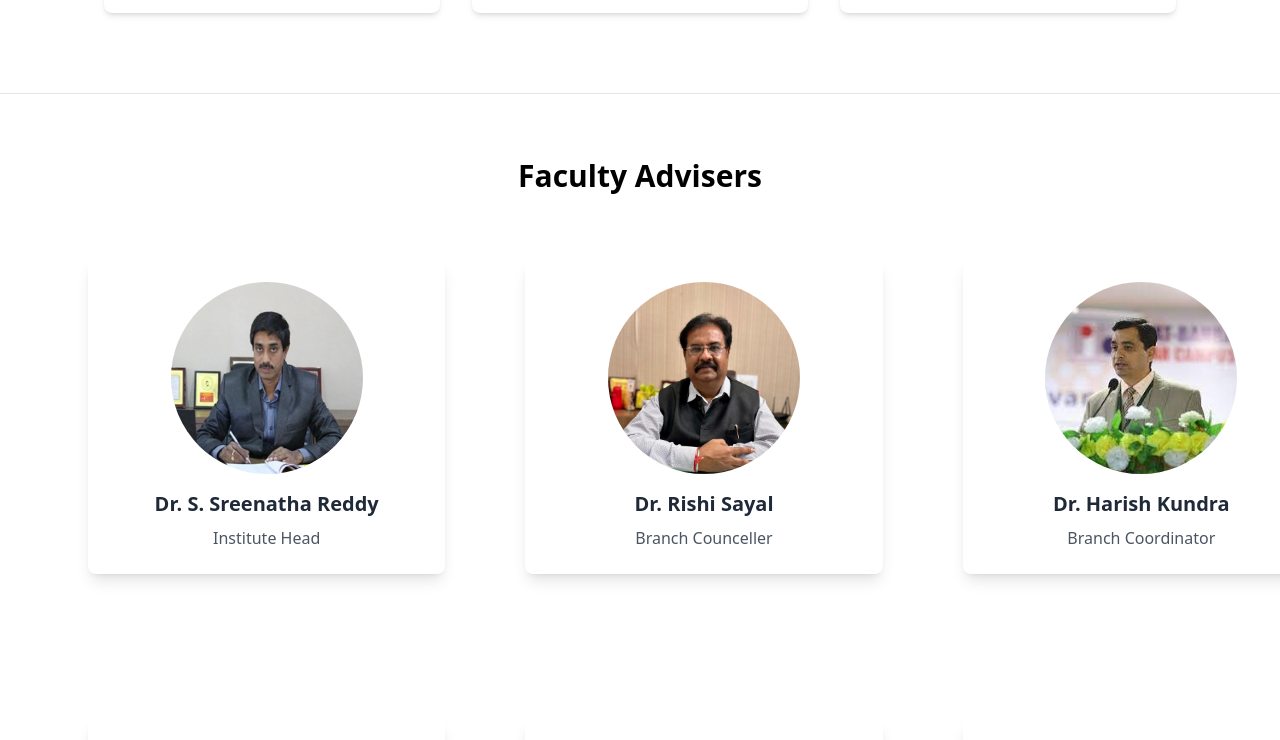
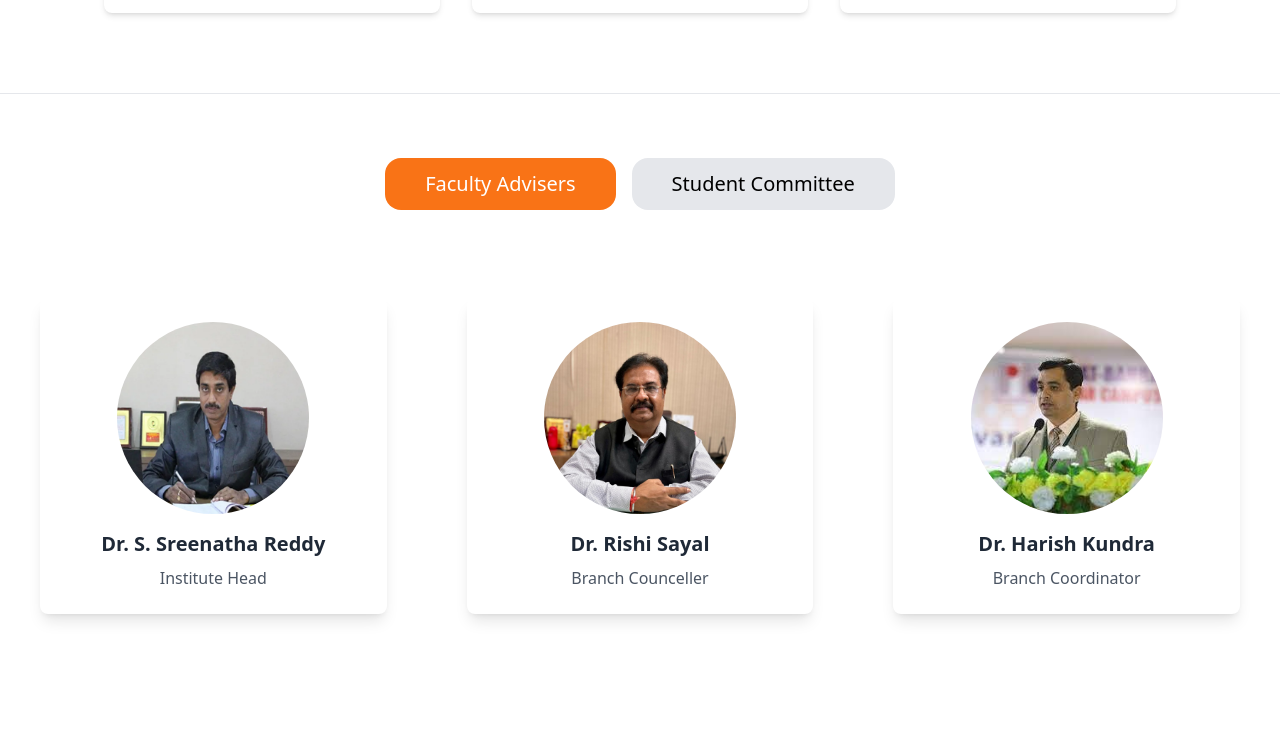
Before and after one commit to dr-harish-kundra/IEEE-GNITC-temp, a React (Vite) app: page / in a window 1280 px wide. Shown: the part 3400-4140 px from the top of the page. Built offline with nearby package versions, Linux system fonts and the light colour scheme.

Commit message:
css changed

```diff
--- a/src/App.jsx
+++ b/src/App.jsx
@@ -5,8 +5,9 @@ import Navbar from "./pages/Navbar"
 import Societies from "./pages/Societies"
 import Contact from "./pages/Contact"
 import TopLeader from "./pages/TopLeader"
-import FacultyAdvisers from "./pages/FacultyAdivers"
-import StudentCoreTeam from "./pages/StudentCoreTeam"
+import FacultyAdvisers from "./components/FacultyAdivers"
+import StudentCoreTeam from "./components/StudentCoreTeam"
+import Members from "./pages/Membres"
 
 
 function App() {
@@ -20,8 +21,8 @@ function App() {
 		<Societies />
 		<Event />
 		<TopLeader />
-		<FacultyAdvisers />
-		<StudentCoreTeam />
+
+    <Members />
 		<Contact />
 
 		</>
--- a/src/pages/FacultyAdivers.jsx
+++ b/src/components/FacultyAdivers.jsx
@@ -42,9 +42,9 @@ function FacultyAdvisers() {
   ];
 
   return (
-    <div className="p-6 my-5 border-b overflow-hidden "id="Faculty">
-      <h2 className="text-center text-3xl font-bold mb-16">Faculty Advisers</h2>
-      <div className="md:ml-16 w-full grid grid-cols-1 md:grid-cols-2 lg:grid-cols-3 gap-20 grid-">
+    <div className="p-6 my-5 border-b overflow-hidden container mx-auto "id="Faculty">
+      {/* <h2 className="text-center text-3xl font-bold mb-16">Faculty Advisers</h2> */}
+      <div className=" w-full grid grid-cols-1 md:grid-cols-2 lg:grid-cols-3 md:gap-20 gap-5 ">
         {advisers.map((adviser, index) => (
           <div
             key={index}
--- a/src/pages/StudentCoreTeam.jsx
+++ b/src/components/StudentCoreTeam.jsx
@@ -67,9 +67,9 @@ function StudentCoreTeam() {
 	];
 
 	return (
-		<div className="p-6 my-5 overflow-hidden" id="Students">
-		<h2 className="text-center text-3xl font-bold mb-16">Core Team</h2>
-		<div className="md:ml-16 w-full grid grid-cols-1 md:grid-cols-2 lg:grid-cols-3 gap-20 grid-">
+		<div className="p-6 my-5 border-b  overflow-hidden container mx-auto" id="Students">
+		{/* <h2 className="text-center text-3xl font-bold mb-16">Core Team</h2> */}
+		<div className=" w-full grid grid-cols-1 md:grid-cols-2 lg:grid-cols-3 md:gap-20 gap-5 ">
 		{students.map((student, index) => (
 			<div
 			key={index}
--- /dev/null
+++ b/src/pages/Membres.jsx
@@ -0,0 +1,32 @@
+import React, { useState } from 'react';
+import FacultyAdvisers from '../components/FacultyAdivers';
+import StudentCoreTeam from '../components/StudentCoreTeam';
+
+
+const Members = () => {
+  const [activeComponent, setActiveComponent] = useState('faculty'); // Default to 'student'
+
+  return (
+    <div className="container mx-auto p-4">
+      <div className="flex justify-center mb-14">
+        <button
+          className={`md:px-10 px-8  md:text-xl py-2 rounded-2xl my-2  md:py-3 mx-2 ${activeComponent === 'faculty' ? 'bg-orange-500 text-white' : 'bg-gray-200'}`}
+          onClick={() => setActiveComponent('faculty')}
+        >
+          Faculty Advisers
+        </button>
+        <button
+          className={`md:px-10 px-5  md:text-xl py-2 rounded-2xl my-2  md:py-3 mx-2 ${activeComponent === 'student' ? 'bg-orange-500 text-white' : 'bg-gray-200'}`}
+          onClick={() => setActiveComponent('student')}
+        >
+          Student Committee
+        </button>
+      </div>
+      <div>
+        {activeComponent === 'faculty' ? <FacultyAdvisers /> : <StudentCoreTeam />}
+      </div>
+    </div>
+  );
+};
+
+export default Members;
```
